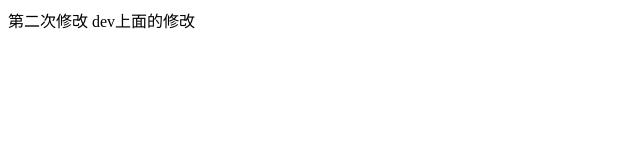
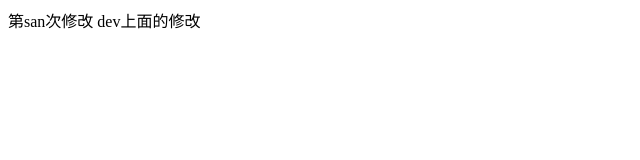
Before and after one commit to helloshengougou/lianxi, a plain HTML site: page index.html in a window 1280 px wide. Shown: the full height of the page, 0-640 px from the left. Drawn offline with Linux system fonts and the light colour scheme.

Commit message:
index第三次修改

```diff
--- a/index.html
+++ b/index.html
@@ -7,6 +7,6 @@
     <title>Document</title>
 </head>
 <body>
-    第二次修改  dev上面的修改
+    第san次修改  dev上面的修改
 </body>
 </html>
```
